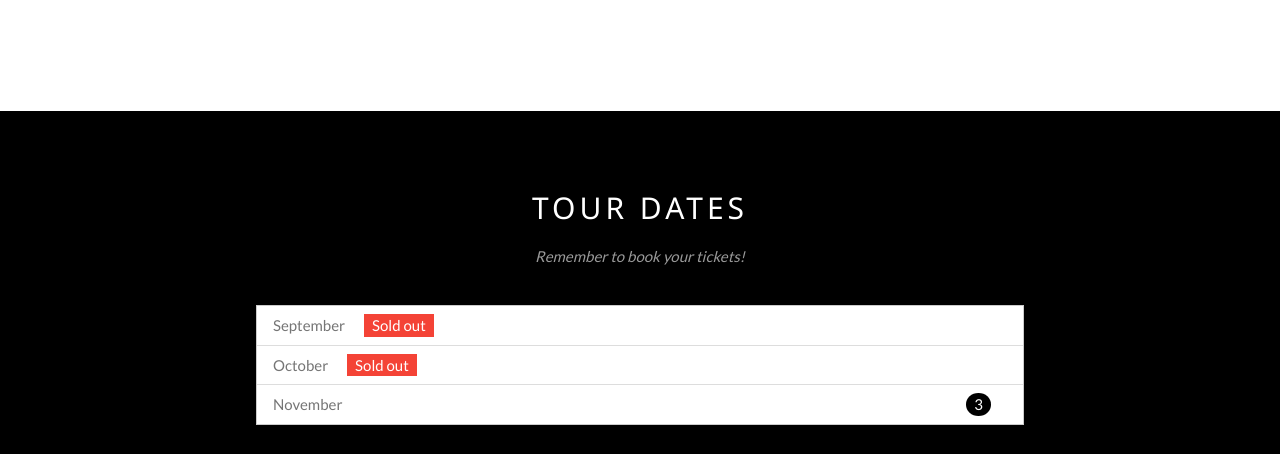
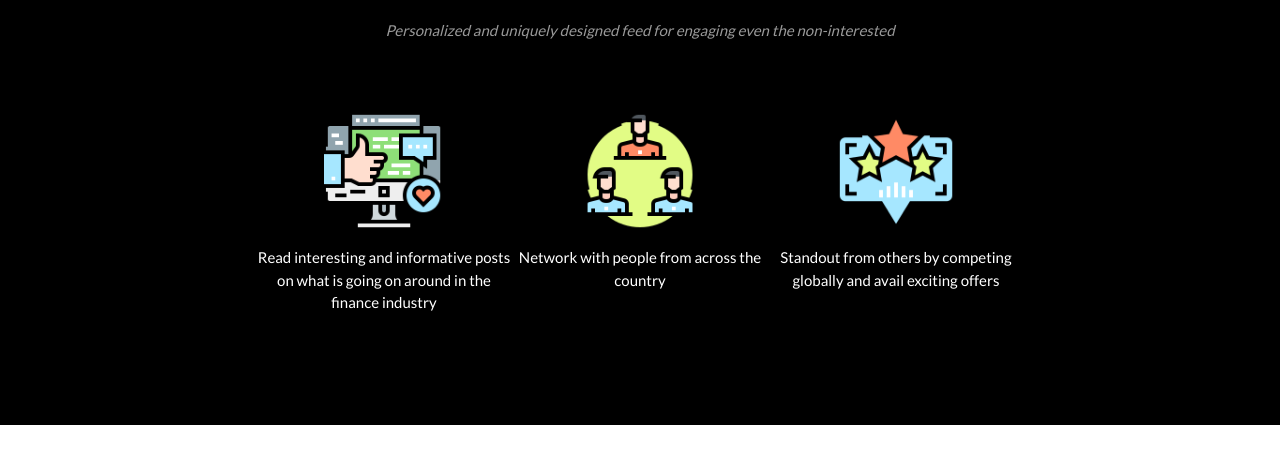
Before and after one commit to ItsTheKayBee/Xervixx, a PHP site: page /main.php in a window 1280 px wide. Shown: the part 1528-1982 px from the top of the page. Run offline with PHP 8.4, Linux system fonts and the light colour scheme.

Commit message:
registration and main page added

```diff
--- a/coupons.php
+++ b/coupons.php
@@ -32,13 +32,13 @@ include 'db_connect.php';
         <a class="btn btn_coupons active" href="coupons.php" style="border-left: 10px solid #16a085"><i class="fa fa-ticket-alt"></i>&nbsp; Coupons</a>
         <div id="lower-menu">
             <a class="btn btn_share" onclick="referral()" style="border-left: 10px solid #f39c12"><i class="fa fa-share-alt"></i>&nbsp;&nbsp;Share & Earn</a>
-            <a class="btn btn_contact" href="contact_us.php" style="border-left: 10px solid #2980b9"><i class="fa fa-phone"></i>&nbsp;&nbsp;Contact Us&nbsp;</a>
+            <a class="btn btn_contact" href="contact_us.php" style="border-left: 10px solid #2980b9"><i class="fa fa-phone"></i>&nbsp;&nbsp;Contact &nbsp;</a>
             <a class="btn btn_logout" onclick="logout()" style="border-left: 10px solid #c0392b"><i class="fa fa-power-off"></i>&nbsp;&nbsp;Logout&nbsp;</a>
         </div>
     </div>
     <div id="lower-menu-dropdown">
         <a class="btn btn_share" onclick="referral()" style="border-left: 10px solid #f39c12"><i class="fa fa-share-alt"></i>&nbsp;&nbsp;Share & Earn</a>
-        <a class="btn btn_contact" href="contact_us.php" style="border-left: 10px solid #2980b9"><i class="fa fa-phone"></i>&nbsp;&nbsp;Contact Us&nbsp;</a>
+        <a class="btn btn_contact" href="contact_us.php" style="border-left: 10px solid #2980b9"><i class="fa fa-phone"></i>&nbsp;&nbsp;Contact &nbsp;</a>
         <a class="btn btn_logout" onclick="logout()" style="border-left: 10px solid #c0392b"><i class="fa fa-power-off"></i>&nbsp;&nbsp;Logout&nbsp;</a>
     </div>
     <div id="feed-container-icon">
--- a/feed.php
+++ b/feed.php
@@ -32,13 +32,13 @@ include 'db_connect.php';
     <a class="btn btn_coupons" href="coupons.php" style="border-left: 10px solid #16a085"><i class="fa fa-ticket-alt"></i>&nbsp; Coupons</a>
     <div id="lower-menu">
         <a class="btn btn_share" onclick="referral()" style="border-left: 10px solid #f39c12"><i class="fa fa-share-alt"></i>&nbsp;&nbsp;Share & Earn</a>
-        <a class="btn btn_contact" href="contact_us.php" style="border-left: 10px solid #2980b9"><i class="fa fa-phone"></i>&nbsp;&nbsp;Contact Us&nbsp;</a>
+        <a class="btn btn_contact" href="contact_us.php" style="border-left: 10px solid #2980b9"><i class="fa fa-phone"></i>&nbsp;&nbsp;Contact &nbsp;</a>
         <a class="btn btn_logout" onclick="logout()" style="border-left: 10px solid #c0392b"><i class="fa fa-power-off"></i>&nbsp;&nbsp;Logout&nbsp;</a>
     </div>
 </div>
 <div id="lower-menu-dropdown">
     <a class="btn btn_share" onclick="referral()" style="border-left: 10px solid #f39c12"><i class="fa fa-share-alt"></i>&nbsp;&nbsp;Share & Earn</a>
-    <a class="btn btn_contact" href="contact_us.php" style="border-left: 10px solid #2980b9"><i class="fa fa-phone"></i>&nbsp;&nbsp;Contact Us&nbsp;</a>
+    <a class="btn btn_contact" href="contact_us.php" style="border-left: 10px solid #2980b9"><i class="fa fa-phone"></i>&nbsp;&nbsp;Contact &nbsp;</a>
     <a class="btn btn_logout" onclick="logout()" style="border-left: 10px solid #c0392b"><i class="fa fa-power-off"></i>&nbsp;&nbsp;Logout&nbsp;</a>
 </div>
 <div id="feed-container-icon">
--- a/feedScript.js
+++ b/feedScript.js
@@ -181,7 +181,7 @@ function logout() {
                             var xmlhttp = new XMLHttpRequest();
                             xmlhttp.onreadystatechange = function () {
                                 if (this.readyState === 4 && this.status === 200) {
-                                    location.replace('login.php');
+                                    location.replace('main.php');
                                 }
                             };
                             xmlhttp.open("POST", "logout.php?q=true", true);
@@ -263,8 +263,7 @@ function referral() {
             console.log(code);
             Swal.fire({
                 title: "Share and Earn",
-                html:"Friend joins, friend earns 100 x-money<br>" +
-                    "Friend plays his first stock cricket game, you earn 100 x-money.<br>" +
+                html:"A friend joins using your referral code and you both earn 100&nbsp;&nbsp; &nbsp;&nbsp; x-money coins<br>"+
                     "Share your referral code: "+code,
                 button: true,
             })
--- a/home.php
+++ b/home.php
@@ -33,13 +33,13 @@ include 'db_connect.php';
                 <a class="btn btn_coupons" href="coupons.php" style="border-left: 10px solid #16a085"><i class="fa fa-ticket-alt"></i>&nbsp; Coupons</a>
                 <div id="lower-menu">
                     <a class="btn btn_share" onclick="referral()" style="border-left: 10px solid #f39c12"><i class="fa fa-share-alt"></i>&nbsp;&nbsp;Share & Earn</a>
-                    <a class="btn btn_contact" href="contact_us.php" style="border-left: 10px solid #2980b9"><i class="fa fa-phone"></i>&nbsp;&nbsp;Contact Us&nbsp;</a>
+                    <a class="btn btn_contact" href="contact_us.php" style="border-left: 10px solid #2980b9"><i class="fa fa-phone"></i>&nbsp;&nbsp;Contact &nbsp;</a>
                     <a class="btn btn_logout" onclick="logout()" style="border-left: 10px solid #c0392b"><i class="fa fa-power-off"></i>&nbsp;&nbsp;Logout&nbsp;</a>
                 </div>
             </div>
             <div id="lower-menu-dropdown">
                 <a class="btn btn_share" onclick="referral()" style="border-left: 10px solid #f39c12"><i class="fa fa-share-alt"></i>&nbsp;&nbsp;Share & Earn</a>
-                <a class="btn btn_contact" href="contact_us.php" style="border-left: 10px solid #2980b9"><i class="fa fa-phone"></i>&nbsp;&nbsp;Contact Us&nbsp;</a>
+                <a class="btn btn_contact" href="contact_us.php" style="border-left: 10px solid #2980b9"><i class="fa fa-phone"></i>&nbsp;&nbsp;Contact &nbsp;</a>
                 <a class="btn btn_logout" onclick="logout()" style="border-left: 10px solid #c0392b"><i class="fa fa-power-off"></i>&nbsp;&nbsp;Logout&nbsp;</a>
             </div>
             <div id="feed-container-icon">
--- a/homeScript.js
+++ b/homeScript.js
@@ -23,7 +23,7 @@ function logout() {
                             var xmlhttp = new XMLHttpRequest();
                             xmlhttp.onreadystatechange = function () {
                                 if (this.readyState === 4 && this.status === 200) {
-                                    location.replace('login.php');
+                                    location.replace('main.php');
                                 }
                             };
                             xmlhttp.open("POST", "logout.php?q=true", true);
--- a/main.php
+++ b/main.php
@@ -15,105 +15,77 @@
     <div class="w3-bar w3-black w3-card">
         <a class="w3-bar-item w3-button w3-padding-large w3-hide-medium w3-hide-large w3-right" href="javascript:void(0)" onclick="myFunction()" title="Toggle Navigation Menu"><i class="fa fa-bars"></i></a>
         <a href="#" class="w3-bar-item w3-button w3-padding-large">HOME</a>
-        <a href="#band" class="w3-bar-item w3-button w3-padding-large w3-hide-small">BAND</a>
-        <a href="#tour" class="w3-bar-item w3-button w3-padding-large w3-hide-small">TOUR</a>
+        <a href="#loan" class="w3-bar-item w3-button w3-padding-large w3-hide-small">LOAN</a>
+        <a href="#stock_cricket" class="w3-bar-item w3-button w3-padding-large w3-hide-small">STOCK CRICKET</a>
+        <a href="#feed" class="w3-bar-item w3-button w3-padding-large w3-hide-small">FEED</a>
         <a href="#contact" class="w3-bar-item w3-button w3-padding-large w3-hide-small">CONTACT</a>
-        <div class="w3-dropdown-hover w3-hide-small">
-            <button class="w3-padding-large w3-button" title="More">MORE <i class="fa fa-caret-down"></i></button>
-            <div class="w3-dropdown-content w3-bar-block w3-card-4">
-                <a href="#" class="w3-bar-item w3-button">Merchandise</a>
-                <a href="#" class="w3-bar-item w3-button">Extras</a>
-                <a href="#" class="w3-bar-item w3-button">Media</a>
-            </div>
-        </div>
-        <a href="javascript:void(0)" class="w3-padding-large w3-hover-red w3-hide-small w3-right"><i class="fa fa-search"></i></a>
+        <a href="login.php" class="w3-bar-item w3-button w3-padding-large w3-right w3-hide-small">LOG IN</a>
+        <a href="register.php" class="w3-bar-item w3-button w3-padding-large w3-hide-small w3-right">REGISTER</a>
     </div>
 </div>
-<div id="navDemo" class="w3-bar-block w3-black w3-hide w3-hide-large w3-hide-medium w3-top" style="margin-top:46px">
-    <a href="#band" class="w3-bar-item w3-button w3-padding-large" onclick="myFunction()">BAND</a>
-    <a href="#tour" class="w3-bar-item w3-button w3-padding-large" onclick="myFunction()">TOUR</a>
+<div id="mobile-navbar" class=  "w3-bar-block w3-black w3-hide w3-hide-large w3-hide-medium w3-top" style="margin-top:46px">
+    <a href="#loan" class="w3-bar-item w3-button w3-padding-large" onclick="myFunction()">LOAN</a>
+    <a href="#stock_cricket" class="w3-bar-item w3-button w3-padding-large" onclick="myFunction()">STOCK CRICKET</a>
+    <a href="#feed" class="w3-bar-item w3-button w3-padding-large" onclick="myFunction()">FEED</a>
     <a href="#contact" class="w3-bar-item w3-button w3-padding-large" onclick="myFunction()">CONTACT</a>
-    <a href="#" class="w3-bar-item w3-button w3-padding-large" onclick="myFunction()">MERCH</a>
+    <a href="login.php" class="w3-bar-item w3-button w3-padding-large" onclick="myFunction()">LOG IN</a>
+    <a href="register.php" class="w3-bar-item w3-button w3-padding-large" onclick="myFunction()">REGISTER</a>
 </div>
 <div class="w3-content" style="max-width:2000px;margin-top:46px">
     <div class="mySlides w3-display-container w3-center">
-        <img src="/w3images/la.jpg" style="width:100%">
+        <img src="" style="width:100%">
         <div class="w3-display-bottommiddle w3-container w3-text-white w3-padding-32 w3-hide-small">
-            <h3>Los Angeles</h3>
-            <p><b>We had the best time playing at Venice Beach!</b></p>
+            <h3>Do you want to pursue higher education but cannot since you are short of money?</h3>
+            <p><b>Personal Loans upto Rs 15 Lakhs</b></p>
         </div>
     </div>
     <div class="mySlides w3-display-container w3-center">
-        <img src="/w3images/ny.jpg" style="width:100%">
+        <img src="" style="width:100%">
         <div class="w3-display-bottommiddle w3-container w3-text-white w3-padding-32 w3-hide-small">
-            <h3>New York</h3>
-            <p><b>The atmosphere in New York is lorem ipsum.</b></p>
+            <h3>DO you want to grow your business?</h3>
+            <p><b>Business Loans upto Rs 15 Lakhs</b></p>
         </div>
     </div>
     <div class="mySlides w3-display-container w3-center">
-        <img src="/w3images/chicago.jpg" style="width:100%">
+        <img src="" style="width:100%">
         <div class="w3-display-bottommiddle w3-container w3-text-white w3-padding-32 w3-hide-small">
-            <h3>Chicago</h3>
-            <p><b>Thank you, Chicago - A night we won't forget.</b></p>
+            <h3>Do you want to travel the world with your family?</h3>
+            <p><b>Travel Loans upto Rs 15 Lakhs</b></p>
         </div>
     </div>
     <div class="w3-container w3-content w3-center w3-padding-64" style="max-width:800px" id="band">
-        <h2 class="w3-wide">THE BAND</h2>
-        <p class="w3-opacity"><i>We love music</i></p>
-        <p class="w3-justify">We have created a fictional band website. Lorem ipsum dolor sit amet, consectetur adipiscing elit, sed do eiusmod tempor incididunt ut labore et dolore magna aliqua. Ut enim ad minim veniam, quis nostrud exercitation ullamco laboris nisi ut aliquip
-            ex ea commodo consequat. Duis aute irure dolor in reprehenderit in voluptate velit esse cillum dolore eu fugiat nulla pariatur. Excepteur sint occaecat cupidatat non proident, sunt in culpa qui officia deserunt mollit anim id est laborum consectetur
-            adipiscing elit, sed do eiusmod tempor incididunt ut labore et dolore magna aliqua. Ut enim ad minim veniam, quis nostrud exercitation ullamco laboris nisi ut aliquip ex ea commodo consequat.</p>
-        <div class="w3-row w3-padding-32">
-            <div class="w3-third">
-                <p>Name</p>
-                <img src="/w3images/bandmember.jpg" class="w3-round w3-margin-bottom" alt="Random Name" style="width:60%">
+        <h2 class="w3-wide">XERVIXX</h2>
+        <p class="w3-opacity"><i>We love to see your dreams come true</i></p>
+        <p class="w3-justify"></p>
+        <div class="w3-row-padding w3-padding-32">
+            <div class="w3-quarter w3-col w3-card-4 w3-black w3-hover">
+                <p>Protecting</p>
+                <img src="" class="w3-round w3-margin-bottom" alt="" style="width:60%">
             </div>
-            <div class="w3-third">
-                <p>Name</p>
-                <img src="/w3images/bandmember.jpg" class="w3-round w3-margin-bottom" alt="Random Name" style="width:60%">
+            <div class="w3-quarter w3-col w3-card-4 w3-black">
+                <p>Investing</p>
+                <img src="" class="w3-round w3-margin-bottom" alt="" style="width:60%">
             </div>
-            <div class="w3-third">
-                <p>Name</p>
-                <img src="/w3images/bandmember.jpg" class="w3-round" alt="Random Name" style="width:60%">
+            <div class="w3-quarter w3-col w3-card-4 w3-black">
+                <p>Financing</p>
+                <img src="" class="w3-round" alt="" style="width:60%">
+            </div>
+            <div class="w3-quarter w3-col w3-card-4 w3-black">
+                <p>Advising</p>
+                <img src="" class="w3-round" alt="" style="width:60%">
             </div>
         </div>
     </div>
-    <div class="w3-black" id="tour">
+    <div class="w3-black" id="loan">
         <div class="w3-container w3-content w3-padding-64" style="max-width:800px">
-            <h2 class="w3-wide w3-center">TOUR DATES</h2>
-            <p class="w3-opacity w3-center"><i>Remember to book your tickets!</i></p><br>
-            <ul class="w3-ul w3-border w3-white w3-text-grey">
-                <li class="w3-padding">September <span class="w3-tag w3-red w3-margin-left">Sold out</span></li>
-                <li class="w3-padding">October <span class="w3-tag w3-red w3-margin-left">Sold out</span></li>
-                <li class="w3-padding">November <span class="w3-badge w3-right w3-margin-right">3</span></li>
-            </ul>
+            <h1 class="w3-center w3-wide">LOAN</h1>
+            <p class="w3-opacity w3-center"><i>BECOME A LIFELONG MEMBER</i></p><br>
             <div class="w3-row-padding w3-padding-32" style="margin:0 -16px">
-                <div class="w3-third w3-margin-bottom">
-                    <img src="/w3images/newyork.jpg" alt="New York" style="width:100%" class="w3-hover-opacity">
-                    <div class="w3-container w3-white">
-                        <p><b>New York</b></p>
-                        <p class="w3-opacity">Fri 27 Nov 2016</p>
-                        <p>Praesent tincidunt sed tellus ut rutrum sed vitae justo.</p>
-                        <button class="w3-button w3-black w3-margin-bottom" onclick="document.getElementById('ticketModal').style.display='block'">Buy Tickets</button>
-                    </div>
-                </div>
-                <div class="w3-third w3-margin-bottom">
-                    <img src="/w3images/paris.jpg" alt="Paris" style="width:100%" class="w3-hover-opacity">
-                    <div class="w3-container w3-white">
-                        <p><b>Paris</b></p>
-                        <p class="w3-opacity">Sat 28 Nov 2016</p>
-                        <p>Praesent tincidunt sed tellus ut rutrum sed vitae justo.</p>
-                        <button class="w3-button w3-black w3-margin-bottom" onclick="document.getElementById('ticketModal').style.display='block'">Buy Tickets</button>
-                    </div>
-                </div>
-                <div class="w3-third w3-margin-bottom">
-                    <img src="/w3images/sanfran.jpg" alt="San Francisco" style="width:100%" class="w3-hover-opacity">
-                    <div class="w3-container w3-white">
-                        <p><b>San Francisco</b></p>
-                        <p class="w3-opacity">Sun 29 Nov 2016</p>
-                        <p>Praesent tincidunt sed tellus ut rutrum sed vitae justo.</p>
-                        <button class="w3-button w3-black w3-margin-bottom" onclick="document.getElementById('ticketModal').style.display='block'">Buy Tickets</button>
-                    </div>
+                <div class="w3-container w3-white">
+                    <p><b>Personal loan</b></p>
+                    <p class="w3-opacity"></p>
+                    <p>At interest rates lower than any other company</p>
+                    <button class="w3-button w3-black w3-margin-bottom" onclick="document.getElementById('ticketModal').style.display='block'">Apply now</button>
                 </div>
             </div>
         </div>
@@ -123,27 +95,65 @@
             <header class="w3-container w3-teal w3-center w3-padding-32">
         <span onclick="document.getElementById('ticketModal').style.display='none'"
               class="w3-button w3-teal w3-xlarge w3-display-topright">×</span>
-                <h2 class="w3-wide"><i class="fa fa-suitcase w3-margin-right"></i>Tickets</h2>
+                <h2 class="w3-wide">Loan</h2>
             </header>
             <div class="w3-container">
-                <p><label><i class="fa fa-shopping-cart"></i> Tickets, $15 per person</label></p>
-                <input class="w3-input w3-border" type="text" placeholder="How many?">
-                <p><label><i class="fa fa-user"></i> Send To</label></p>
-                <input class="w3-input w3-border" type="text" placeholder="Enter email">
-                <button class="w3-button w3-block w3-teal w3-padding-16 w3-section w3-right">PAY <i class="fa fa-check"></i></button>
+                <p><label><i class="fa fa-dollar"></i> Enter loan amount</label></p>
+                <input class="w3-input w3-border" type="text" placeholder="How much?">
+                <p><label><i class="fa fa-user"></i> Enter profession</label></p>
+                <input class="w3-input w3-border" type="text" placeholder="Sales executive, developer, etc">
+                <button class="w3-button w3-block w3-teal w3-padding-16 w3-section w3-right">Apply <i class="fa fa-check"></i></button>
                 <button class="w3-button w3-red w3-section" onclick="document.getElementById('ticketModal').style.display='none'">Close <i class="fa fa-remove"></i></button>
                 <p class="w3-right">Need <a href="#" class="w3-text-blue">help?</a></p>
             </div>
         </div>
     </div>
+    <div class="w3-container w3-content w3-padding-64" style="max-width:800px" id="stock_cricket">
+        <h2 class="w3-wide w3-center">STOCK CRICKET</h2>
+        <p class="w3-opacity w3-center"><i>MAKING THE SHARE MARKET INTERESTING FOR ALL!</i></p>
+        <div class="w3-row w3-center w3-padding-32">
+            <div class="w3-col w3-third">
+                <img src="cricket.png"  width="120px">
+                <p>Select a format of cricket (T20, ODI, TEST)</p>
+            </div>
+            <div class="w3-col w3-third">
+                <img src="bar.png" width="120px">
+                <p>Make your best team with companies as your players</p>
+            </div>
+            <div class="w3-col w3-third">
+                <img src="rupee.png" width="120px">
+                <p>Earn exciting rewards</p>
+            </div>
+        </div>
+    </div>
+    <div class="w3-black" id="feed">
+        <div class="w3-container w3-content w3-padding-64" style="max-width:800px">
+            <h2 class="w3-wide w3-center">THE FEED</h2>
+            <p class="w3-opacity w3-center"><i>Personalized and uniquely designed feed for engaging even the non-interested</i></p><br>
+            <div class="w3-row w3-center w3-padding-32">
+                <div class="w3-col w3-third">
+                    <img src="blog.png" width="120px">
+                    <p>Read interesting and informative posts on what is going on around in the finance industry</p>
+                </div>
+                <div class="w3-col w3-third">
+                    <img src="group.png" width="120px">
+                    <p>Network with people from across the country</p>
+                </div>
+                <div class="w3-col w3-third">
+                    <img src="recommendation.png" width="120px">
+                    <p>Standout from others by competing globally and avail exciting offers</p>
+                </div>
+            </div>
+        </div>
+    </div>
     <div class="w3-container w3-content w3-padding-64" style="max-width:800px" id="contact">
         <h2 class="w3-wide w3-center">CONTACT</h2>
-        <p class="w3-opacity w3-center"><i>Fan? Drop a note!</i></p>
+        <p class="w3-opacity w3-center"><i>WE WOULD LOVE TO HEAR FROM YOU!</i></p>
         <div class="w3-row w3-padding-32">
             <div class="w3-col m6 w3-large w3-margin-bottom">
-                <i class="fa fa-map-marker" style="width:30px"></i> Chicago, US<br>
-                <i class="fa fa-phone" style="width:30px"></i> Phone: +00 151515<br>
-                <i class="fa fa-envelope" style="width:30px"> </i> Email: mail@mail.com<br>
+                <i class="fa fa-map-marker" style="width:30px"></i> Mumbai, India<br>
+                <i class="fa fa-phone" style="width:30px"></i> Phone: +91 1234567890<br>
+                <i class="fa fa-envelope" style="width:30px"> </i> Email: support@xervixx.com<br>
             </div>
             <div class="w3-col m6">
                 <form action="/action_page.php" target="_blank">
@@ -162,15 +172,12 @@
         </div>
     </div>
 </div>
-<img src="/w3images/map.jpg" class="w3-image w3-greyscale-min" style="width:100%">
-<footer class="w3-container w3-padding-64 w3-center w3-opacity w3-light-grey w3-xlarge">
+<footer class="w3-container w3-padding-32 w3-center w3-opacity w3-light-grey w3-xlarge">
     <i class="fa fa-facebook-official w3-hover-opacity"></i>
     <i class="fa fa-instagram w3-hover-opacity"></i>
-    <i class="fa fa-snapchat w3-hover-opacity"></i>
-    <i class="fa fa-pinterest-p w3-hover-opacity"></i>
     <i class="fa fa-twitter w3-hover-opacity"></i>
     <i class="fa fa-linkedin w3-hover-opacity"></i>
-    <p class="w3-medium">Powered by <a href="https://www.w3schools.com/w3css/default.asp" target="_blank">w3.css</a></p>
+    <p class="w3-medium">Xervixx.com</p>
 </footer>
 
 <script>
@@ -188,7 +195,7 @@
         setTimeout(carousel, 4000);
     }
     function myFunction() {
-        var x = document.getElementById("navDemo");
+        var x = document.getElementById("mobile-navbar");
         if (x.className.indexOf("w3-show") == -1) {
             x.className += " w3-show";
         } else {
```
Also changed, not shown: contact_us.php (+8 -4 lines), credit_score.php (+28 -25 lines), register.php (added, +128 -0 lines), bar.png (added), blog.png (added), cricket.png (added), group.png (added), recommendation.png (added), rupee.png (added).
